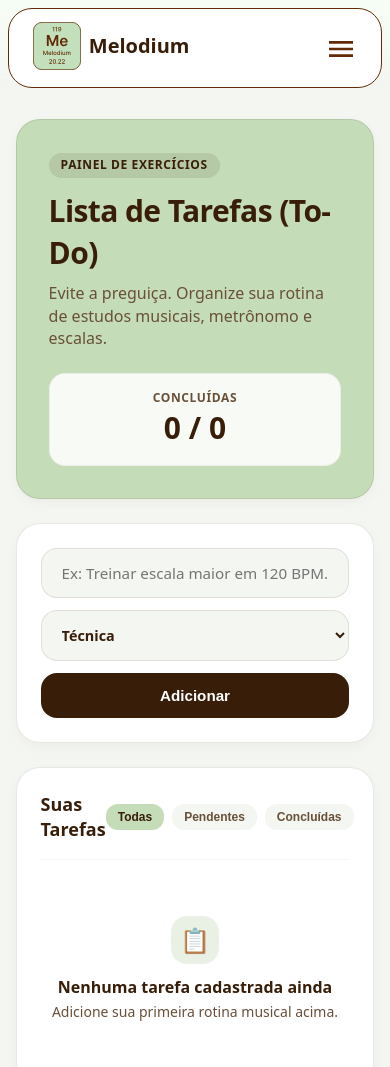
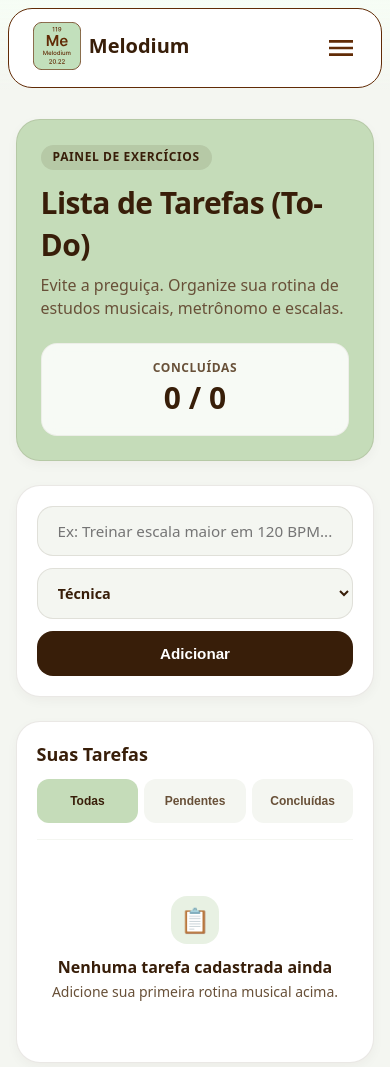
Before and after one commit to micardosofph/Melodium, a plain HTML site: page frontend/MelodiumWEB/toDoList/toDoList.html in a window 390 px wide. Shown: the top 1067 px of the page. Drawn offline with Linux system fonts and the light colour scheme.

Commit message:
fix: melhora responsividade mobile do site

```diff
--- a/frontend/MelodiumWEB/about/style.css
+++ b/frontend/MelodiumWEB/about/style.css
@@ -166,7 +166,7 @@
 /* Grid de Cards */
 .sobre-grid {
     display: grid;
-    grid-template-columns: repeat(auto-fit, minmax(300px, 1fr));
+    grid-template-columns: repeat(auto-fit, minmax(min(100%, 300px), 1fr));
     gap: 25px;
 }
 
--- a/frontend/MelodiumWEB/global/style.css
+++ b/frontend/MelodiumWEB/global/style.css
@@ -262,6 +262,9 @@ main,
 }
 
 .btn-login {
+  min-height: 2.75rem;
+  display: inline-flex;
+  align-items: center;
   text-decoration: none;
   color: var(--text-color);
   font-weight: 500;
@@ -269,6 +272,10 @@ main,
 }
 
 .btn-signup {
+  min-height: 2.75rem;
+  display: inline-flex;
+  align-items: center;
+  justify-content: center;
   text-decoration: none;
   color: var(--accent-brown);
   background-color: var(--bg-card-green);
@@ -285,11 +292,11 @@ main,
 
 .menuButton {
   display: none;
-  width: 2rem;
-  height: 2rem;
+  width: 2.75rem;
+  height: 2.75rem;
   position: absolute;
-  right: 1.5rem;
-  top: 1.5rem;
+  right: 1.15rem;
+  top: 1.1rem;
   background: none;
   color: inherit;
   border: none;
@@ -310,8 +317,8 @@ main,
   width: 2rem;
   height: 2rem;
   position: absolute;
-  top: 0;
-  left: 0;
+  top: 0.375rem;
+  left: 0.375rem;
   opacity: 0;
   visibility: hidden;
   transition: opacity 0.3s ease, transform 0.3s ease;
@@ -367,8 +374,8 @@ main,
 
   .menuButton {
     display: flex !important;
-    width: 2rem;
-    height: 2rem;
+    width: 2.75rem;
+    height: 2.75rem;
   }
 
   .menuButton img {
--- a/frontend/MelodiumWEB/routines/style.css
+++ b/frontend/MelodiumWEB/routines/style.css
@@ -5,6 +5,7 @@
 }
 
 .level-chip {
+  min-height: 2.75rem;
   border: var(--border-width) solid var(--border-color);
   background: rgba(255, 255, 255, 0.9);
   color: var(--text-color);
--- a/frontend/MelodiumWEB/toDoList/toDoList.css
+++ b/frontend/MelodiumWEB/toDoList/toDoList.css
@@ -141,6 +141,7 @@ Formulário
 display: flex;
 flex-direction: column;
 gap: 12px;
+min-width: 0;
 }
 
 @media (min-width: 640px) {
@@ -151,6 +152,8 @@ flex-direction: row;
 
 .input-text {
 flex: 1;
+width: 100%;
+min-width: 0;
 padding: 14px 20px;
 border-radius: var(--radius-md);
 background-color: var(--bg-main);
@@ -168,6 +171,8 @@ border-color: var(--text-dark);
 }
 
 .input-select {
+width: 100%;
+min-width: 0;
 padding: 14px 16px;
 border-radius: var(--radius-md);
 background-color: var(--bg-main);
@@ -181,6 +186,8 @@ cursor: pointer;
 }
 
 .btn-primary {
+width: 100%;
+min-height: 44px;
 padding: 14px 24px;
 border-radius: var(--radius-md);
 background-color: var(--text-dark);
@@ -207,6 +214,8 @@ Lista de Tarefas
 display: flex;
 align-items: center;
 justify-content: space-between;
+flex-wrap: wrap;
+gap: 12px;
 padding-bottom: 16px;
 border-bottom: 1px solid var(--bg-main);
 }
@@ -223,6 +232,7 @@ gap: 8px;
 }
 
 .filter-btn {
+min-height: 44px;
 padding: 6px 12px;
 border-radius: var(--radius-sm);
 font-size: 0.75rem;
@@ -425,3 +435,37 @@ font-size: 0.75rem;
 font-weight: 600;
 color: var(--text-muted);
 }
+
+@media (min-width: 640px) {
+.input-text,
+.input-select,
+.btn-primary {
+width: auto;
+}
+}
+
+@media (max-width: 480px) {
+.card {
+padding: 20px;
+}
+
+.banner-card {
+padding: 24px;
+}
+
+.list-header {
+align-items: stretch;
+flex-direction: column;
+}
+
+.filter-group {
+display: grid;
+grid-template-columns: repeat(3, minmax(0, 1fr));
+gap: 6px;
+width: 100%;
+}
+
+.filter-btn {
+padding-inline: 4px;
+}
+}
```
Also changed, not shown: frontend/MelodiumWEB/landingPage/style.css (+45 -6 lines).
